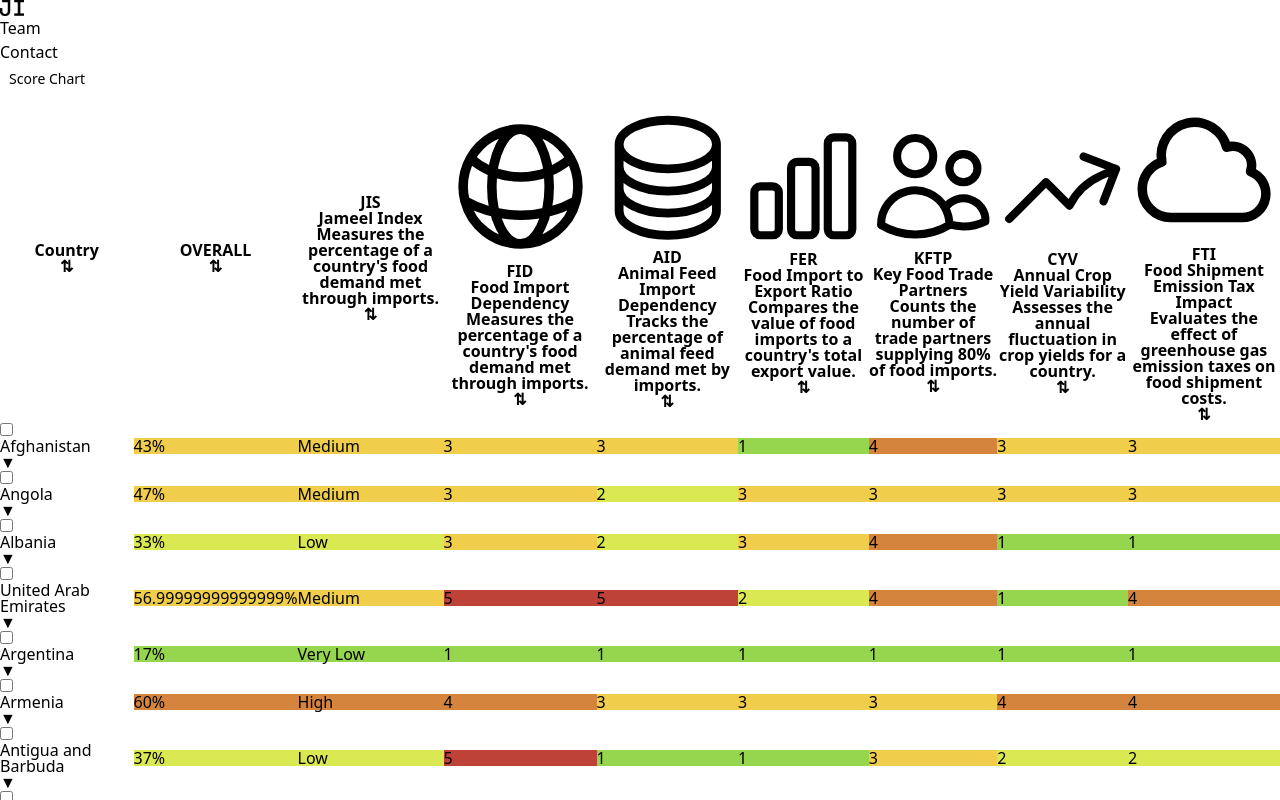
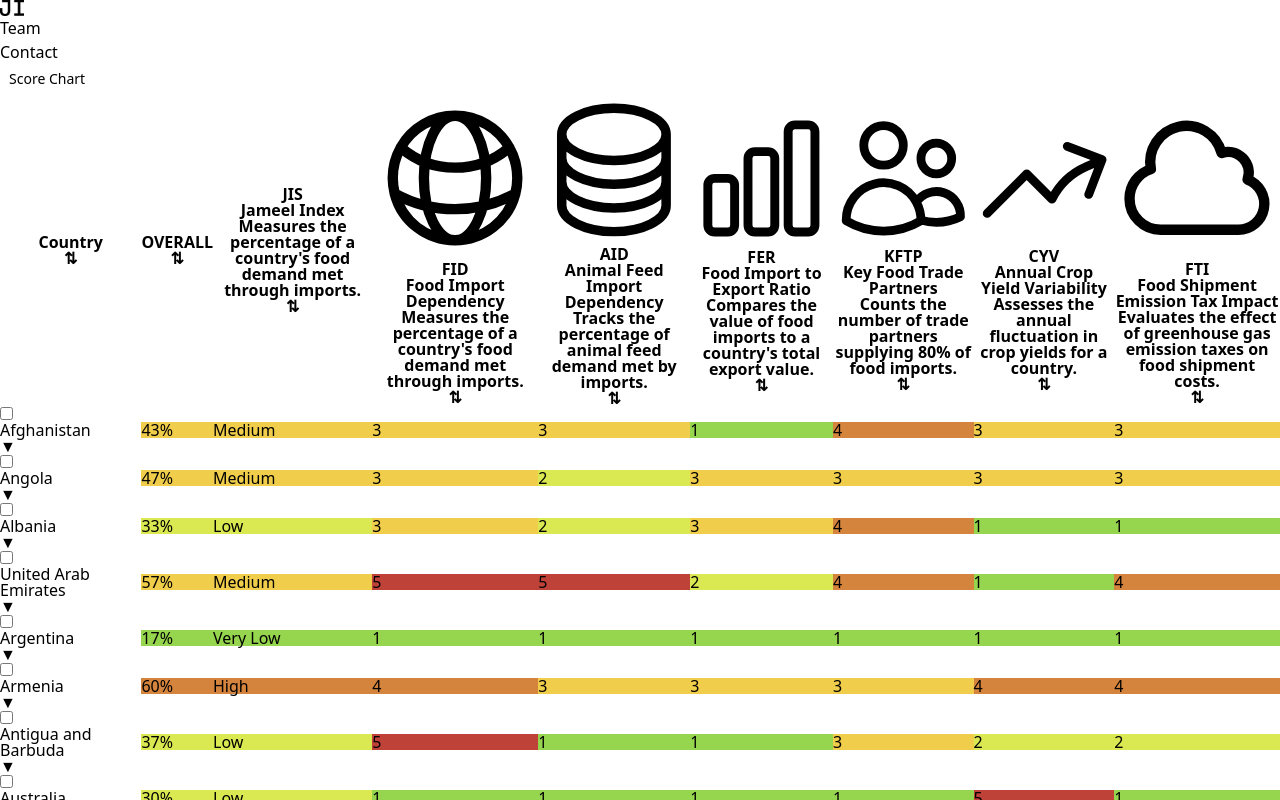
Before and after one commit to CJengineering/amphora-front, a Next.js app: page /score-chart in a window 1280 px wide. Shown: the top 800 px of the page. Built offline with nearby package versions, Linux system fonts and the light colour scheme.

Commit message:
version solved

```diff
--- a/components/custom/TableIndexV2.tsx
+++ b/components/custom/TableIndexV2.tsx
@@ -48,7 +48,7 @@ const getBgColorString = (value: string) => {
   return "bg-very-low"; // dark orange for 5
 };
 const createPercent = (value: number) => {
-  const percent = value * 100;
+    const percent = Math.round(value * 100 * 100) / 100;
   return `${percent}%`;
 };
 
```
